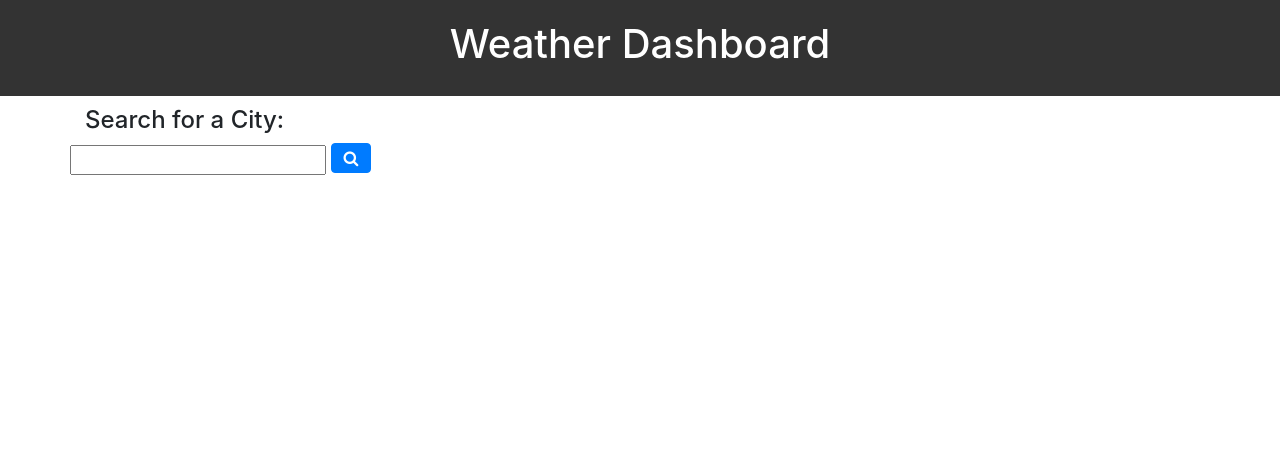
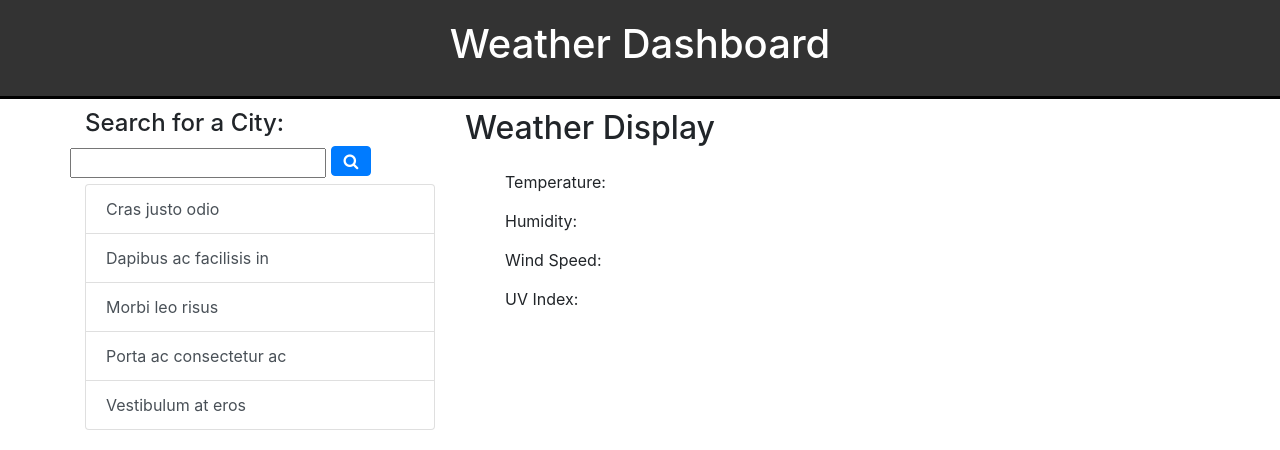
Before and after one commit to tldav/hw6-js-weather, a plain HTML site: page index.html in a window 1280 px wide. Drawn offline with nearby package versions, Linux system fonts and the light colour scheme.

Commit message:
style/format

```diff
--- a/assets/style.css
+++ b/assets/style.css
@@ -4,6 +4,12 @@ header {
 	padding: 20px;
 	text-align: center;
 	margin-bottom: 10px;
+	border-bottom: black solid 3px;
+}
+
+li {
+	list-style-type: none;
+	padding-top: 15px;
 }
 
 /* #search-button {
--- a/index.html
+++ b/index.html
@@ -30,13 +30,58 @@
 							<h4>Search for a City:</h4>
 						</div>
 						<div class="row">
-							<div class="col-12 align-self-center">
+							<div class="col-12">
 								<input id="search" type="text" />
 								<button
 									id="search-button"
 									class="btn btn-primary mb-2 fa fa-search"
 								></button>
 							</div>
+						</div>
+					</div>
+					<div class="row">
+						<div class="col-12">
+							<div class="list-group">
+								<a
+									href="#"
+									class="list-group-item list-group-item-action"
+								>
+									Cras justo odio
+								</a>
+								<a
+									href="#"
+									class="list-group-item list-group-item-action"
+									>Dapibus ac facilisis in</a
+								>
+								<a
+									href="#"
+									class="list-group-item list-group-item-action"
+									>Morbi leo risus</a
+								>
+								<a
+									href="#"
+									class="list-group-item list-group-item-action"
+									>Porta ac consectetur ac</a
+								>
+								<a
+									href="#"
+									class="list-group-item list-group-item-action"
+									>Vestibulum at eros</a
+								>
+							</div>
+						</div>
+					</div>
+				</div>
+				<div class="col-8">
+					<div class="row">
+						<div class="col-12">
+							<h2>Weather Display</h2>
+							<ul>
+								<li>Temperature:</li>
+								<li>Humidity:</li>
+								<li>Wind Speed:</li>
+								<li>UV Index:</li>
+							</ul>
 						</div>
 					</div>
 				</div>
```
